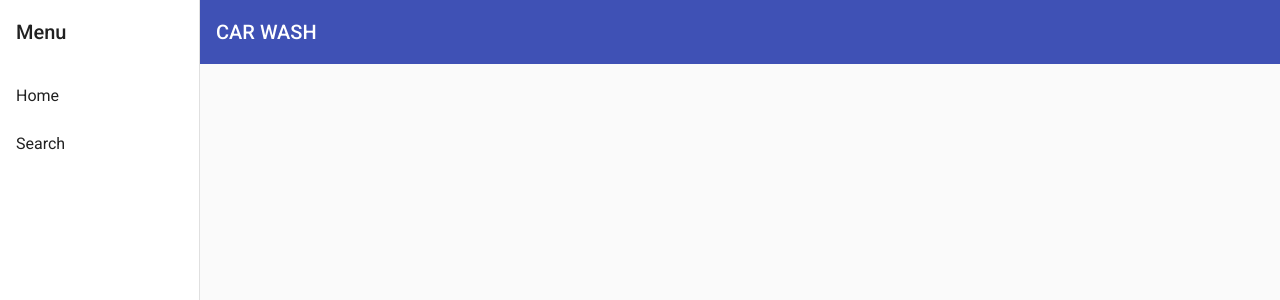
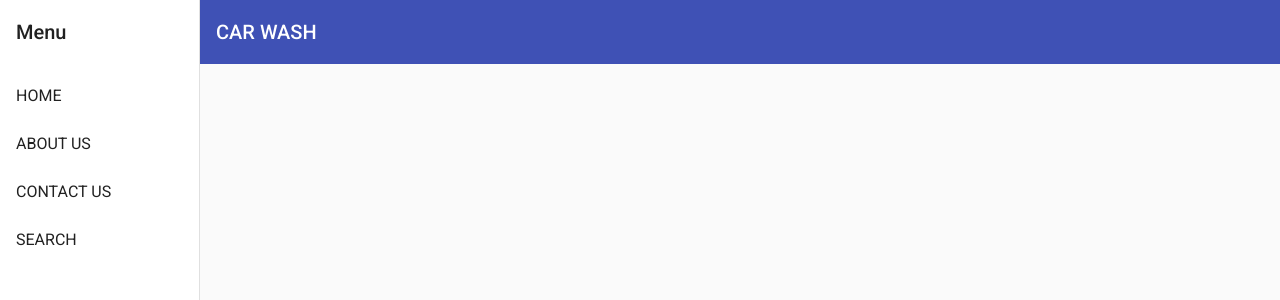
Before and after one commit to VarshiniPS/On-demand-carwash, an Angular app in the folder frontend/: page / in a window 1280 px wide. Shown: the top 300 px of the page. Built offline with nearby package versions, Linux system fonts and the light colour scheme.

Commit message:
changes in dashboard

```diff
--- a/frontend/src/app/nav/nav.component.html
+++ b/frontend/src/app/nav/nav.component.html
@@ -5,8 +5,10 @@
       [opened]="(isHandset$ | async) === false">
     <mat-toolbar>Menu</mat-toolbar>
     <mat-nav-list>
-      <a mat-list-item routerLink="/home">Home</a>
-      <a mat-list-item href="#">Search</a>
+      <a mat-list-item routerLink="/home">HOME</a>
+      <a mat-list-item href="#">ABOUT US</a>
+      <a mat-list-item href="#">CONTACT US</a>
+      <a mat-list-item href="#">SEARCH</a>
 
     </mat-nav-list>
   </mat-sidenav>
```
